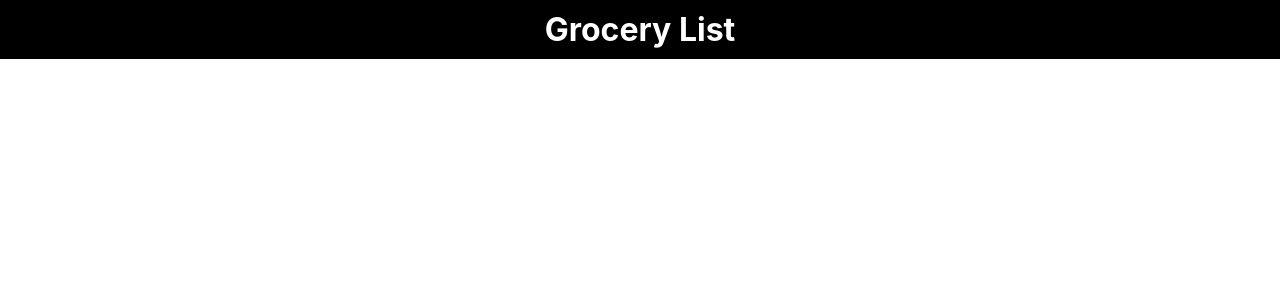
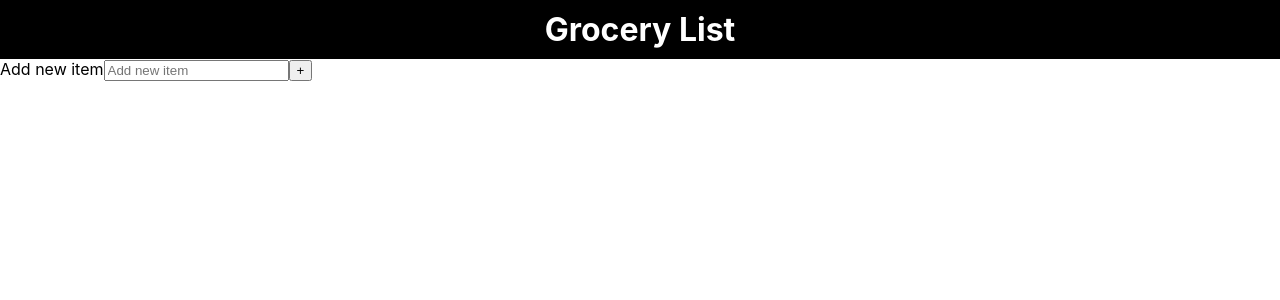
Before and after one commit to gabrielmribeiro9235/grocery-list, a JavaScript app: page / in a window 1280 px wide. Shown: the top 300 px of the page. Built offline with nearby package versions, Linux system fonts and the light colour scheme; the HTML template or start-up script is replaced by a standard one.

Commit message:
feat: create AddItem component

```diff
--- a/src/App.js
+++ b/src/App.js
@@ -1,9 +1,11 @@
 import Header from "./components/Header.component";
+import AddItem from "./components/AddItem.component";
 
 function App() {
   return (
     <div className="App">
         <Header />
+        <AddItem />
     </div>
   );
 }
--- /dev/null
+++ b/src/components/AddItem.component.js
@@ -0,0 +1,15 @@
+export default function AddItem() {
+    return(
+        <form onSubmit={(e) => e.preventDefault()}>
+            <label>Add new item</label>
+            <input
+                type="text"
+                autoCapitalize="off"
+                autoComplete="off"
+                spellCheck="false"
+                placeholder="Add new item"
+            />
+            <button className="addButton">+</button>
+        </form>
+    );
+};
--- a/src/index.css
+++ b/src/index.css
@@ -10,7 +10,7 @@ body {
 header {
   background-color: black;
   color: white;
-  position: fixed;
+  position: sticky;
   top: 0;
   width: 100%;;
 }
```
